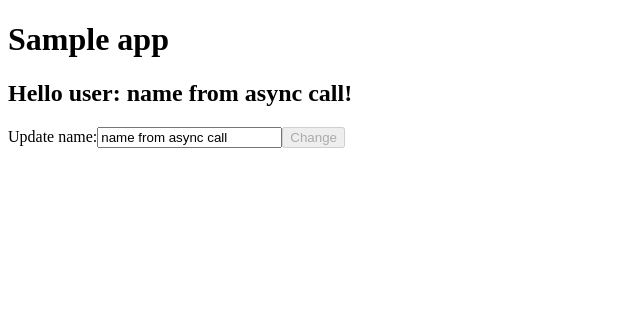
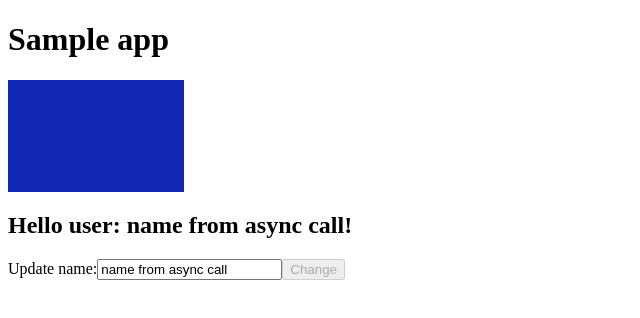
Before and after one commit to minhkhiemm/typescript-react, a React app: page / in a window 1280 px wide. Shown: the top 318 px of the page, without its empty margins (0-640 px from the left). Built offline with nearby package versions, Linux system fonts and the light colour scheme.

Commit message:
add color component to app

```diff
--- a/src/app.tsx
+++ b/src/app.tsx
@@ -1,10 +1,11 @@
 import * as React from "react";
-import { HelloComponent } from "./hello";
-import { NameEditComponent } from "./nameEdit";
+import { HelloComponent, NameEditComponent, ColorBrowser } from "./components";
+import { Color } from "./model/color";
 
 export const App = () => {
     const [name, setName] = React.useState('defaultUserName');
     const [editingName, setEditingName] = React.useState("defaultUserName");
+    const [color, setColor] = React.useState<Color>({ red: 20, green: 40, blue: 180 })
 
     const loadUsername = () => {
         setTimeout(() => {
@@ -22,6 +23,7 @@ export const App = () => {
     }
     return (
         <>
+            <ColorBrowser color={color} />
             <HelloComponent userName={name} />
             <NameEditComponent initialUserName={name} onNameUpdated={setUsernameState} editingName={editingName} onEditingNameUpdated={setEditingName} disabled={editingName === '' || editingName === name} />
         </>
--- /dev/null
+++ b/src/components/colorBrowser.tsx
@@ -0,0 +1,16 @@
+import * as React from "react";
+import { Color } from "../model/color";
+
+interface Props {
+    color: Color;
+}
+
+export const ColorBrowser = (props: Props) => {
+    const divStyle: React.CSSProperties = {
+        width: "11rem",
+        height: "7rem",
+        backgroundColor: `rgb(${props.color.red},${props.color.green},${props.color.blue})`
+    };
+
+    return <div style={divStyle}></div>
+}
--- /dev/null
+++ b/src/components/index.tsx
@@ -0,0 +1,3 @@
+export * from "./hello";
+export * from "./nameEdit";
+export * from "./colorBrowser";
--- /dev/null
+++ b/src/model/color.ts
@@ -0,0 +1,5 @@
+export interface Color {
+    red: number;
+    green: number;
+    blue: number;
+}
```
Also changed, not shown: src/components/hello.tsx (renamed from src/hello.tsx), src/components/nameEdit.tsx (renamed from src/nameEdit.tsx).
